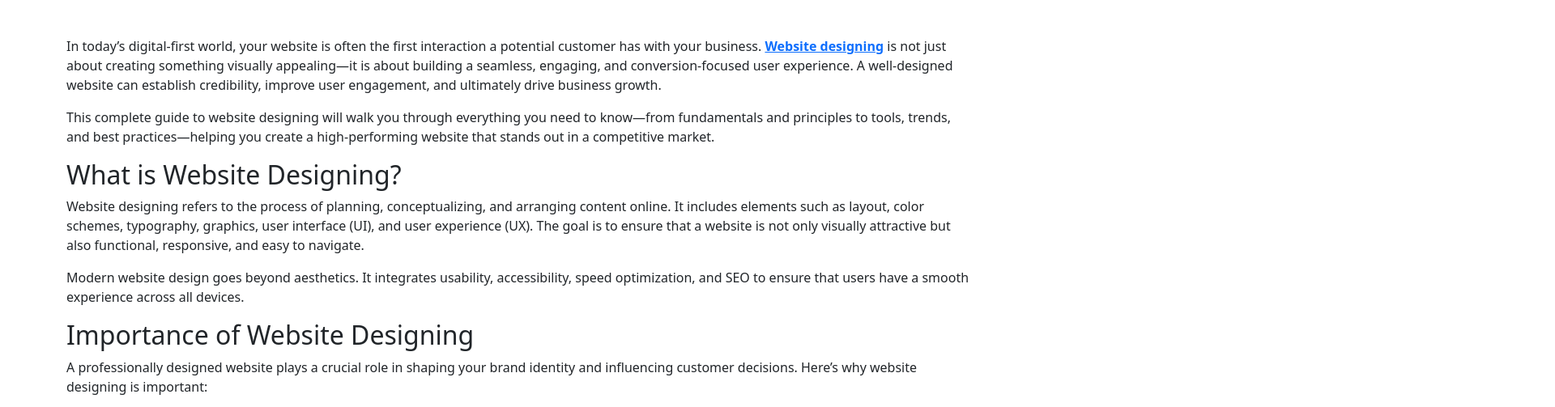
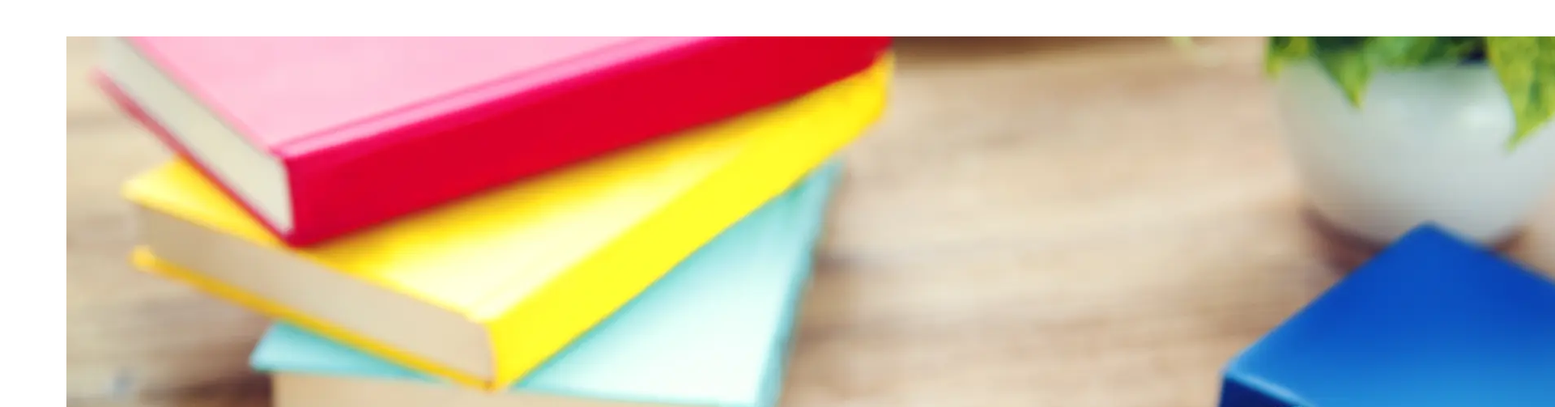
Before and after one commit to sdadigital/digital-marketing, a plain HTML site: page blog/website-designing-complete-guide.html in a window 1280 px wide. Shown: the part 299-802 px from the top of the page at 81% size, 1920 px wide, since content can reach past the window. Drawn offline with nearby package versions, Linux system fonts and the light colour scheme.

Commit message:
Update website-designing-complete-guide.html

```diff
--- a/blog/website-designing-complete-guide.html
+++ b/blog/website-designing-complete-guide.html
@@ -67,6 +67,7 @@
 
 <div class="container py-5">
   <article>
+	  <img src="https://sdadigital.github.io/digital-marketing/assets/images/website-designing-complete-guide-img.webp" alt="Website Designing: Complete Guide">
 	  <p>
       In today’s digital-first world, your website is often the first interaction a potential customer has with your business.
       <a href="https://syeddanishali.com/website/" target="_blank" title="Website designing"><b>Website designing</b></a> is not just about creating something visually appealing—it is about building a seamless, engaging, and
```
